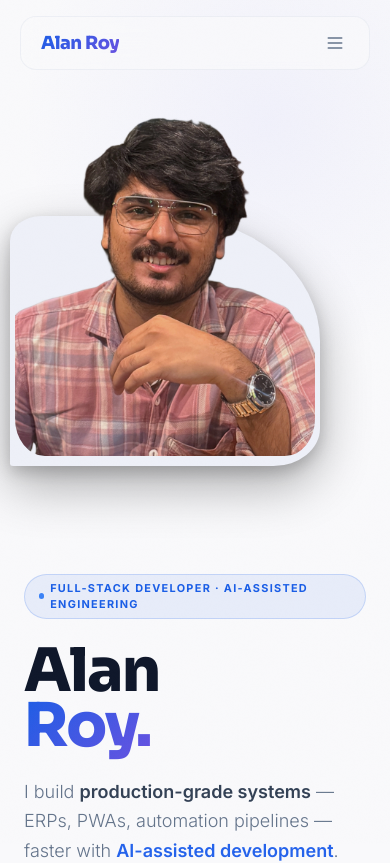
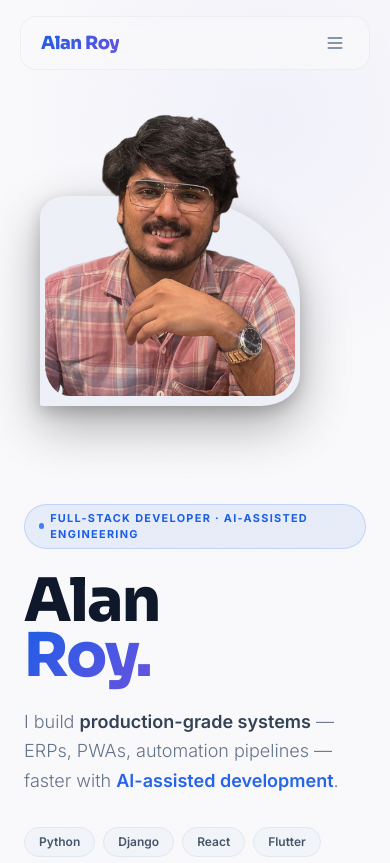
Before and after one commit to alnroy/alnroy.github.io, a React (Vite) app: page / in a window 390 px wide. Shown: the top 863 px of the page. Built offline with nearby package versions, Linux system fonts and the light colour scheme; the HTML template or start-up script is replaced by a standard one.

Commit message:
style: improve responsiveness of hero photo and about stats grid for mobile viewports

```diff
--- a/src/components/AboutSection.tsx
+++ b/src/components/AboutSection.tsx
@@ -69,7 +69,7 @@ const AboutSection = () => {
             </p>
 
             {/* Stats */}
-            <div className="grid grid-cols-4 gap-4 pt-5 border-t border-slate-100">
+            <div className="grid grid-cols-2 sm:grid-cols-4 gap-4 pt-5 border-t border-slate-100">
               {stats.map((s) => (
                 <div key={s.label} className="text-center">
                   <div className="text-2xl font-black gradient-text font-display">{s.value}</div>
--- a/src/components/HeroSection.tsx
+++ b/src/components/HeroSection.tsx
@@ -119,42 +119,20 @@ const HeroSection = () => {
               Image anchored to BOTTOM = body sits in circle, head pops out above.
               mix-blend-mode:multiply on a near-white page bg kills the JPG white bg.
             */}
-            <div style={{ position: "relative", width: 300, height: 430, flexShrink: 0 }}>
+            <div className="relative w-[250px] h-[360px] sm:w-[300px] sm:h-[430px] flex-shrink-0">
 
               {/* Circle — the stage, sits at the bottom */}
-              <div style={{
-                position: "absolute",
-                bottom: 60,
-                left: "40%",
-                transform: "translateX(-50%)",
-                width: 310,
-                height: 250,
-                borderRadius: "10% 50% 15% 1%",
-                background: "#eef0f8",
-                boxShadow: "0 20px 50px rgba(0,0,0,0.30), 0 6px 16px rgba(0,0,0,0.18)",
-                zIndex: 1,
-              }} />
+              <div className="absolute bottom-[50px] sm:bottom-[60px] left-[40%] -translate-x-1/2 w-[260px] sm:w-[310px] h-[210px] sm:h-[250px] rounded-[10%_50%_15%_1%] bg-[#eef0f8] shadow-[0_20px_50px_rgba(0,0,0,0.30),_0_6px_16px_rgba(0,0,0,0.18)] z-[1]" />
 
               {/*
                 Image raised 28px from bottom so shirt/wrist stay inside circle.
-                Width 250px fits comfortably inside 280px circle (no side overflow).
+                Width fits comfortably inside circle (no side overflow).
                 mix-blend-mode:multiply erases white bg.
               */}
               <img
                 src="/1000040683.jpg"
                 alt="Alan Roy"
-                style={{
-                  position: "absolute",
-                  bottom: 70,
-                  left: "40%",
-                  transform: "translateX(-50%)",
-                  width: 450,
-                  height: "auto",
-                  zIndex: 2,
-                  mixBlendMode: "multiply",
-                  borderRadius: "10%",
-                  display: "block",
-                }}
+                className="absolute bottom-[60px] sm:bottom-[70px] left-[40%] -translate-x-1/2 w-[370px] sm:w-[450px] h-auto z-[2] mix-blend-multiply rounded-[10%] block"
               />
 
             </div>
```
